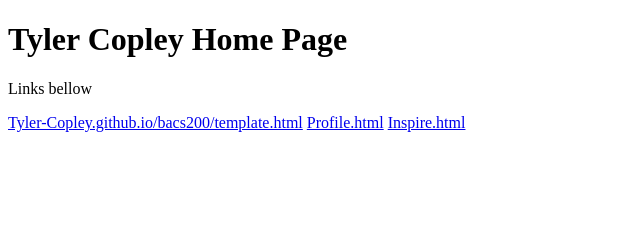
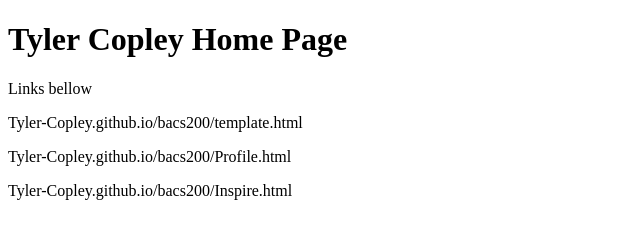
Before and after one commit to Tyler-Copley/Tyler-Copley.github.io, a plain HTML site: page bacs200/index.html in a window 1280 px wide. Shown: the whole page, without its empty margins (0-640 px from the left). Drawn offline with Linux system fonts and the light colour scheme.

Commit message:
Update index.html

```diff
--- a/bacs200/index.html
+++ b/bacs200/index.html
@@ -1,8 +1,8 @@
 <!DOCTYPE html>
 <h1>Tyler Copley Home Page</h1> <p>Links bellow</p>
 
-<a href="Tyler-Copley.github.io/bacs200/template.html">Tyler-Copley.github.io/bacs200/template.html</a>
+<p>Tyler-Copley.github.io/bacs200/template.html</p>
 
-<a href="Tyler-Copley.github.io/bacs200/profile.html">Profile.html</a>
+<p>Tyler-Copley.github.io/bacs200/Profile.html</p>
 
-<a href="Tyler-Copley.github.io/bacs200/inspire.html">Inspire.html</a>
+<p>Tyler-Copley.github.io/bacs200/Inspire.html</p>
```
